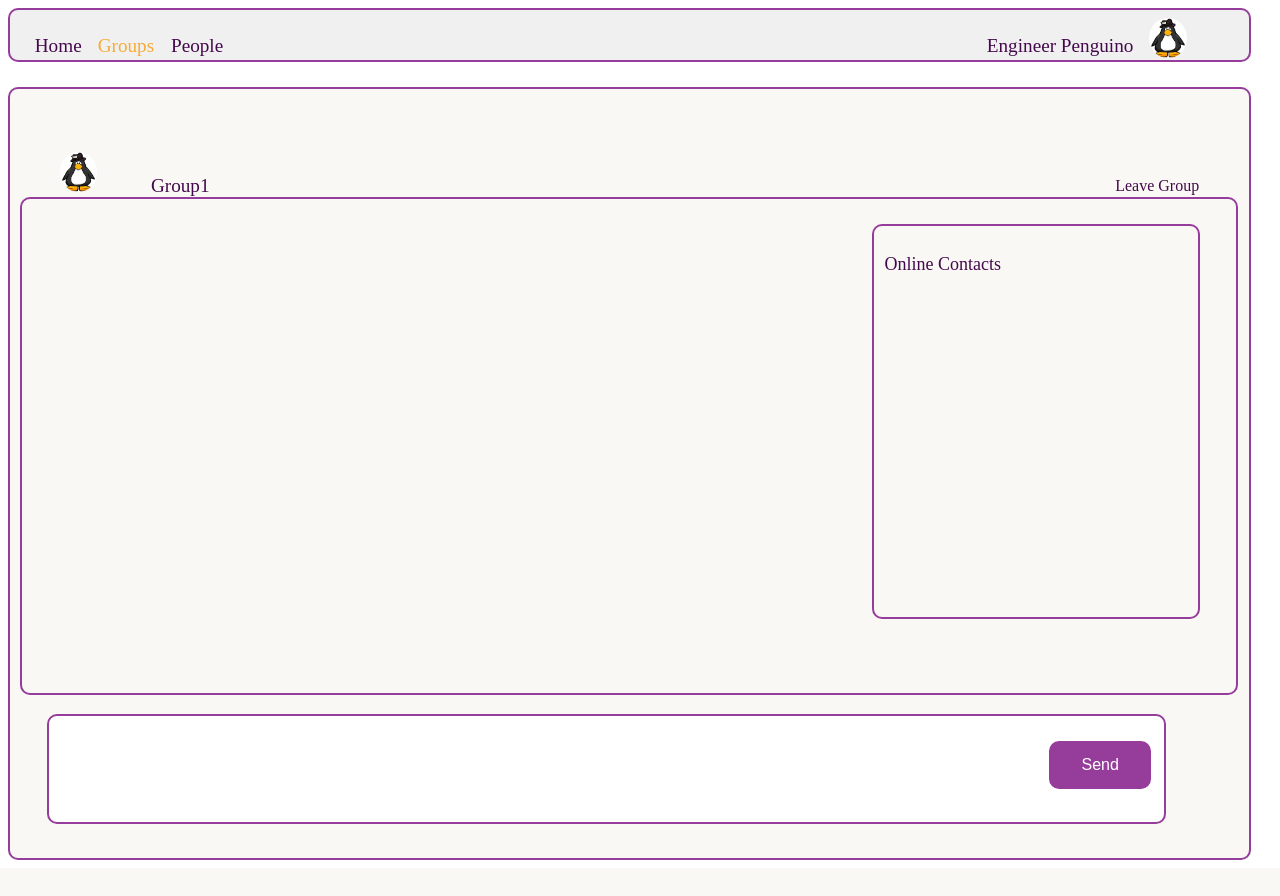
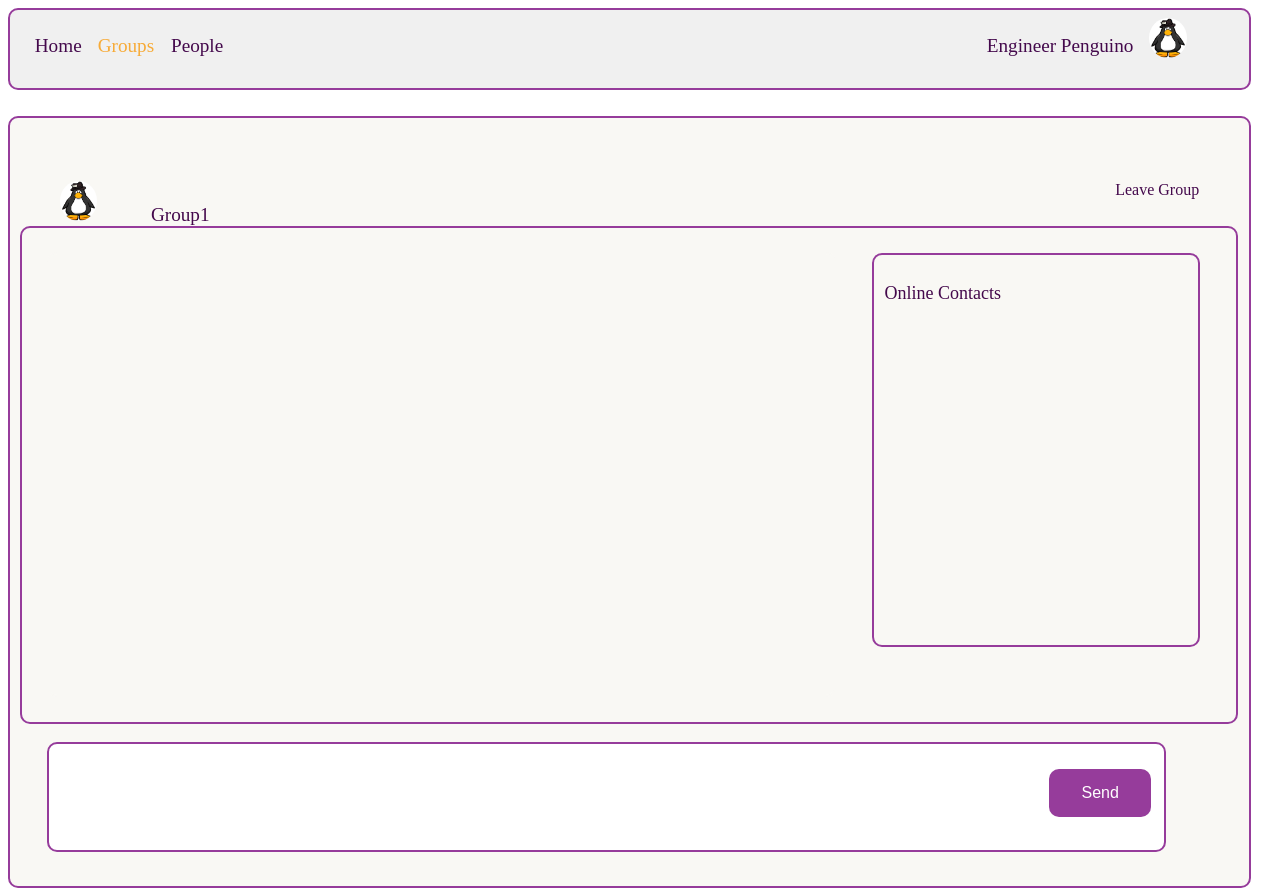
Before and after one commit to WafaaMahmoud/Python-Chat-Project, a Python web app: template templates/groupchat.html in a window 1280 px wide. Before the commit the page ends 860 px from the top, so only its background shows below. Run offline with Jinja, Linux system fonts and the light colour scheme; the template is opened without the code that fills it, so the values that code supplies are empty.

Commit message:
some changes to suit all browsers

```diff
--- a/static/css/groupchat.css
+++ b/static/css/groupchat.css
@@ -1,7 +1,7 @@
 
 #headChat{
 
-    height:50px;
+    height:10%;
     background:#F0F0F0;
     border: 2px solid #963c9b;
     width:98%;
@@ -57,8 +57,8 @@
 
 }
 #groupInfo a{
-    margin-top:2%;
-    margin-right:4%;
+    /*margin-top:2%;
+    */margin-right:4%;
     float:right;
     color:#44094c;
     text-decoration: none;
```
